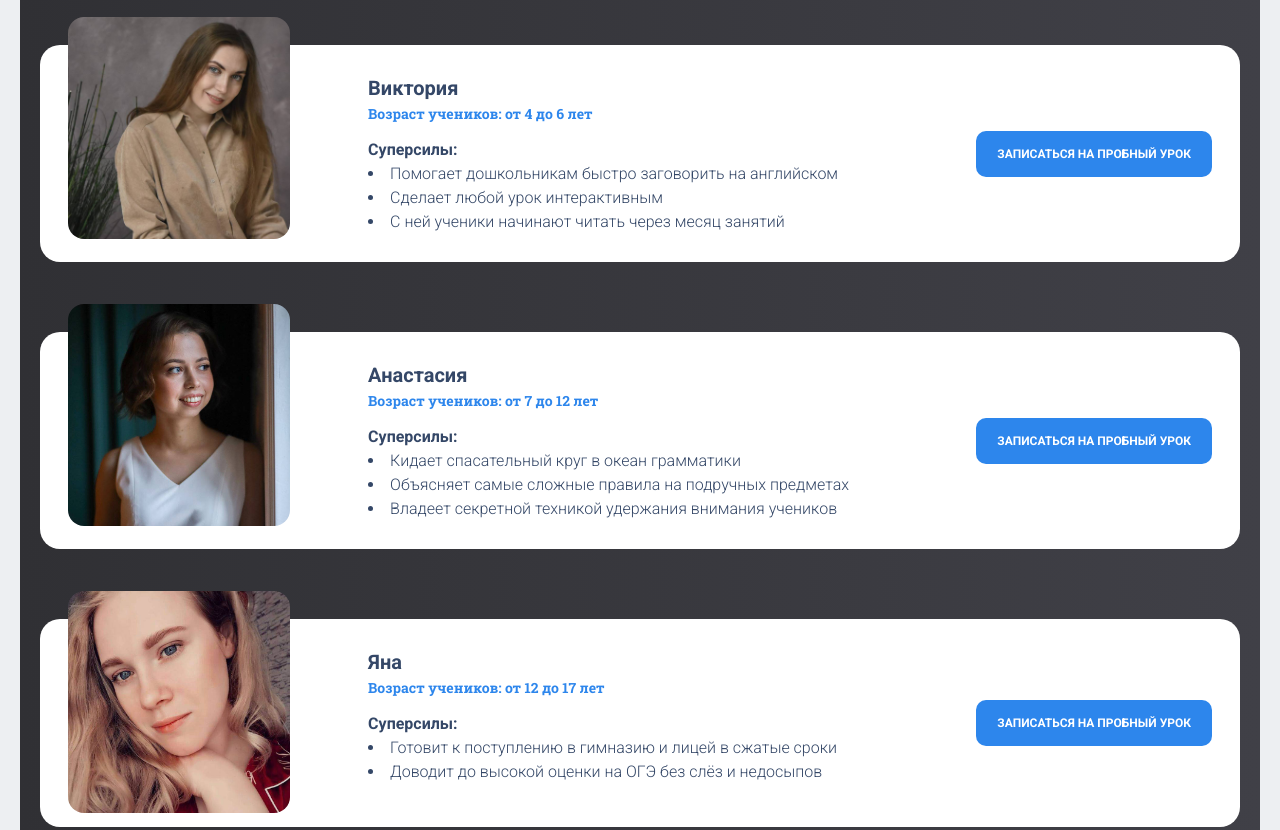
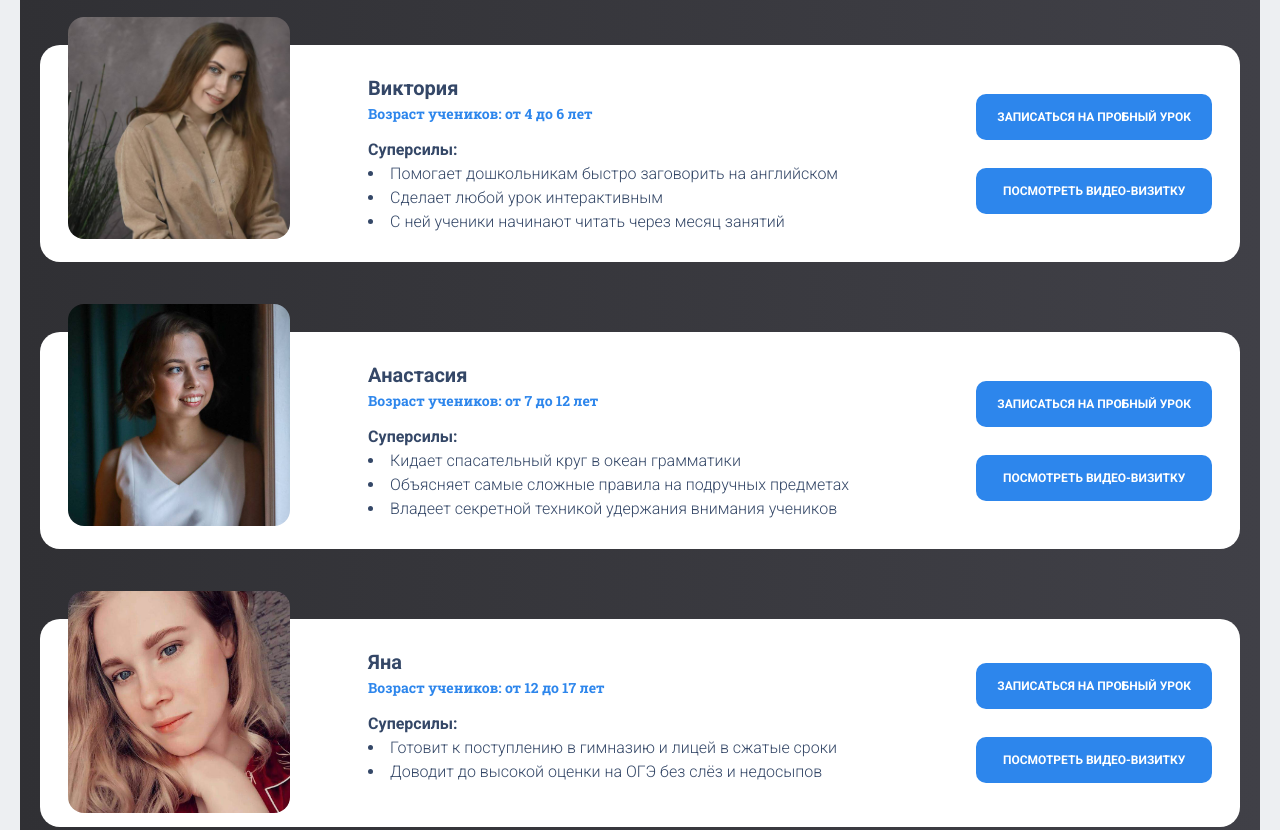
Before and after one commit to dorogan1510/englishSchoolSite, a website built with webpack: page index.html in a window 1280 px wide. Shown: the part 2171-3001 px from the top of the page. Built offline with nearby package versions, Linux system fonts and the light colour scheme.

Commit message:
Feature add video buttons and links

```diff
--- a/index.html
+++ b/index.html
@@ -23,7 +23,11 @@
                         Для детей и подростков от 4 до 17 лет. Доводим до
                         результата с помощью игр и меняем «надо» на «хочу»!
                     </h3>
-                    <a href="#id1">Записаться на пробный урок</a>
+                    <a
+                        href="https://api.whatsapp.com/send?phone=79029250034&text=%D0%97%D0%B4%D1%80%D0%B0%D0%B2%D1%81%D1%82%D0%B2%D1%83%D0%B9%D1%82%D0%B5%2C%20%D1%85%D0%BE%D1%87%D1%83%20%D0%BF%D0%BE%D0%BF%D0%B0%D1%81%D1%82%D1%8C%20%D0%BD%D0%B0%20%D0%B1%D0%B5%D1%81%D0%BF%D0%BB%D0%B0%D1%82%D0%BD%D1%8B%D0%B9%20%D0%BF%D1%80%D0%BE%D0%B1%D0%BD%D1%8B%D0%B9%20%D1%83%D1%80%D0%BE%D0%BA"
+                        target="_blank"
+                        >Записаться на пробный урок</a
+                    >
                     <a href="#id2">Выбрать преподавателя</a>
                 </div>
             </header>
@@ -209,11 +213,27 @@
                             </li>
                         </ul>
                     </div>
-                    <a href="">Записаться на пробный урок</a>
+                    <a class="team__polina_a" href=""
+                        >Записаться на пробный урок</a
+                    >
                 </div>
 
                 <div class="team__member">
                     <img src="./src/img/vika.jpg" alt="team" />
+                    <!-- <div
+                        onclick="this.nextElementSibling.style.display='block'; this.style.display='none'"
+                    >
+                        <img src="./src/img/vika.jpg" style="cursor: pointer" />
+                    </div>
+                    <div style="display: none">
+                        <iframe src="https://www.youtube.com/embed/WD7CcpLPQHM">
+                        </iframe>
+                    </div> -->
+                    <!-- <div class="team__iframe">
+                        <iframe src="https://www.youtube.com/embed/WD7CcpLPQHM">
+                        </iframe>
+                    </div> -->
+
                     <div class="team__member_right">
                         <h3>Виктория</h3>
                         <p class="team__member_sign">
@@ -232,7 +252,18 @@
                             </li>
                         </ul>
                     </div>
-                    <a href="">Записаться на пробный урок</a>
+                    <div class="team__btn">
+                        <a
+                            href="https://api.whatsapp.com/send?phone=79029250034&text=%D0%97%D0%B4%D1%80%D0%B0%D0%B2%D1%81%D1%82%D0%B2%D1%83%D0%B9%D1%82%D0%B5%2C%20%D1%85%D0%BE%D1%87%D1%83%20%D0%BF%D0%BE%D0%BF%D0%B0%D1%81%D1%82%D1%8C%20%D0%BD%D0%B0%20%D0%BF%D1%80%D0%BE%D0%B1%D0%BD%D1%8B%D0%B9%20%D1%83%D1%80%D0%BE%D0%BA%20%D0%BA%20%D0%92%D0%B8%D0%BA%D1%82%D0%BE%D1%80%D0%B8%D0%B8"
+                            target="_blank"
+                            >Записаться на пробный урок</a
+                        >
+                        <a
+                            href="https://www.youtube.com/shorts/WD7CcpLPQHM"
+                            target="_blank"
+                            >Посмотреть видео-визитку</a
+                        >
+                    </div>
                 </div>
                 <div class="team__member">
                     <img src="./src/img/nastya.jpg" alt="team" />
@@ -254,7 +285,18 @@
                             </li>
                         </ul>
                     </div>
-                    <a href="">Записаться на пробный урок</a>
+                    <div class="team__btn">
+                        <a
+                            href="https://api.whatsapp.com/send?phone=79029250034&text=%D0%97%D0%B4%D1%80%D0%B0%D0%B2%D1%81%D1%82%D0%B2%D1%83%D0%B9%D1%82%D0%B5%2C%20%D1%85%D0%BE%D1%87%D1%83%20%D0%BF%D0%BE%D0%BF%D0%B0%D1%81%D1%82%D1%8C%20%D0%BD%D0%B0%20%D0%BF%D1%80%D0%BE%D0%B1%D0%BD%D1%8B%D0%B9%20%D1%83%D1%80%D0%BE%D0%BA%20%D0%BA%20%D0%90%D0%BD%D0%B0%D1%81%D1%82%D0%B0%D1%81%D0%B8%D0%B8"
+                            target="_blank"
+                            >Записаться на пробный урок</a
+                        >
+                        <a
+                            href="https://www.youtube.com/shorts/zWDVC4C43Vc"
+                            target="_blank"
+                            >Посмотреть видео-визитку</a
+                        >
+                    </div>
                 </div>
                 <div class="team__member">
                     <img src="./src/img/yana.jpg" alt="team" />
@@ -275,7 +317,18 @@
                             </li>
                         </ul>
                     </div>
-                    <a href="">Записаться на пробный урок</a>
+                    <div class="team__btn">
+                        <a
+                            href="https://wa.me/79029250034?text=%D0%97%D0%B4%D1%80%D0%B0%D0%B2%D1%81%D1%82%D0%B2%D1%83%D0%B9%D1%82%D0%B5,%20%D1%85%D0%BE%D1%87%D1%83%20%D0%BF%D0%BE%D0%BF%D0%B0%D1%81%D1%82%D1%8C%20%D0%BD%D0%B0%20%D0%BF%D1%80%D0%BE%D0%B1%D0%BD%D1%8B%D0%B9%20%D1%83%D1%80%D0%BE%D0%BA%20%D0%BA%20%D0%AF%D0%BD%D0%B5"
+                            target="_blank"
+                            >Записаться на пробный урок</a
+                        >
+                        <a
+                            href="https://www.youtube.com/shorts/4LushIApUMI"
+                            target="_blank"
+                            >Посмотреть видео-визитку</a
+                        >
+                    </div>
                 </div>
             </div>
             <!-- END OF TEAM BLOCK -->
@@ -392,7 +445,11 @@
                         </div>
                     </div>
                     <div class="offer__flex_right">
-                        <a href="">записаться на занятие</a>
+                        <a
+                            href="https://api.whatsapp.com/send?phone=79029250034&text=%D0%97%D0%B4%D1%80%D0%B0%D0%B2%D1%81%D1%82%D0%B2%D1%83%D0%B9%D1%82%D0%B5%2C%20%D1%85%D0%BE%D1%87%D1%83%20%D0%BF%D0%BE%D0%BF%D0%B0%D1%81%D1%82%D1%8C%20%D0%BD%D0%B0%20%D0%B1%D0%B5%D1%81%D0%BF%D0%BB%D0%B0%D1%82%D0%BD%D1%8B%D0%B9%20%D0%BF%D1%80%D0%BE%D0%B1%D0%BD%D1%8B%D0%B9%20%D1%83%D1%80%D0%BE%D0%BA"
+                            target="_blank"
+                            >записаться на пробный урок</a
+                        >
                     </div>
                 </div>
             </div>
--- a/src/sass/4.team.scss
+++ b/src/sass/4.team.scss
@@ -17,6 +17,18 @@
         margin: 0 auto 5rem;
     }
 
+    &__polina_a {
+        margin: auto 2rem auto 0;
+    }
+
+    &__btn {
+        display: flex;
+        flex-direction: column;
+        justify-content: center;
+        margin: auto 2rem auto 0;
+        gap: 2rem;
+    }
+
     h2 {
         @extend %h2;
         text-align: center;
@@ -24,7 +36,8 @@
 
     a {
         @extend %btn;
-        margin: auto 2rem auto 0;
+
+        // margin-bottom: 2rem;
         text-align: center;
     }
 
--- a/src/sass/style.scss
+++ b/src/sass/style.scss
@@ -143,6 +143,8 @@ $fwbtn: 700;
         -webkit-box-shadow: 0px 14px 34px -11px rgba(45, 134, 236, 0.8);
         -moz-box-shadow: 0px 14px 34px -11px rgba(45, 134, 236, 0.8);
         box-shadow: 0px 14px 34px -11px rgba(45, 134, 236, 0.8);
+        // color: $fc3;
+        // background-color: $fc1;
         transition: 0.3s;
     }
 }
```
Also changed, not shown: src/css/style.css.
